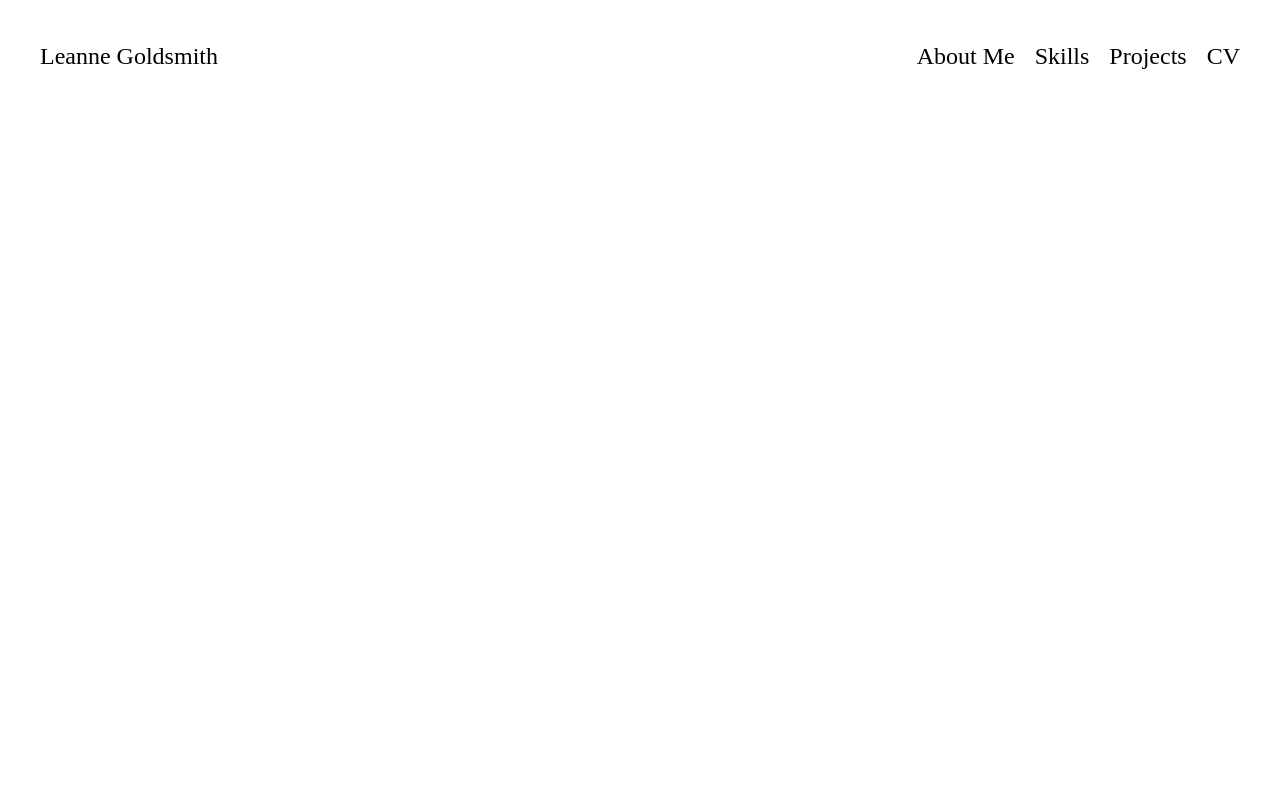
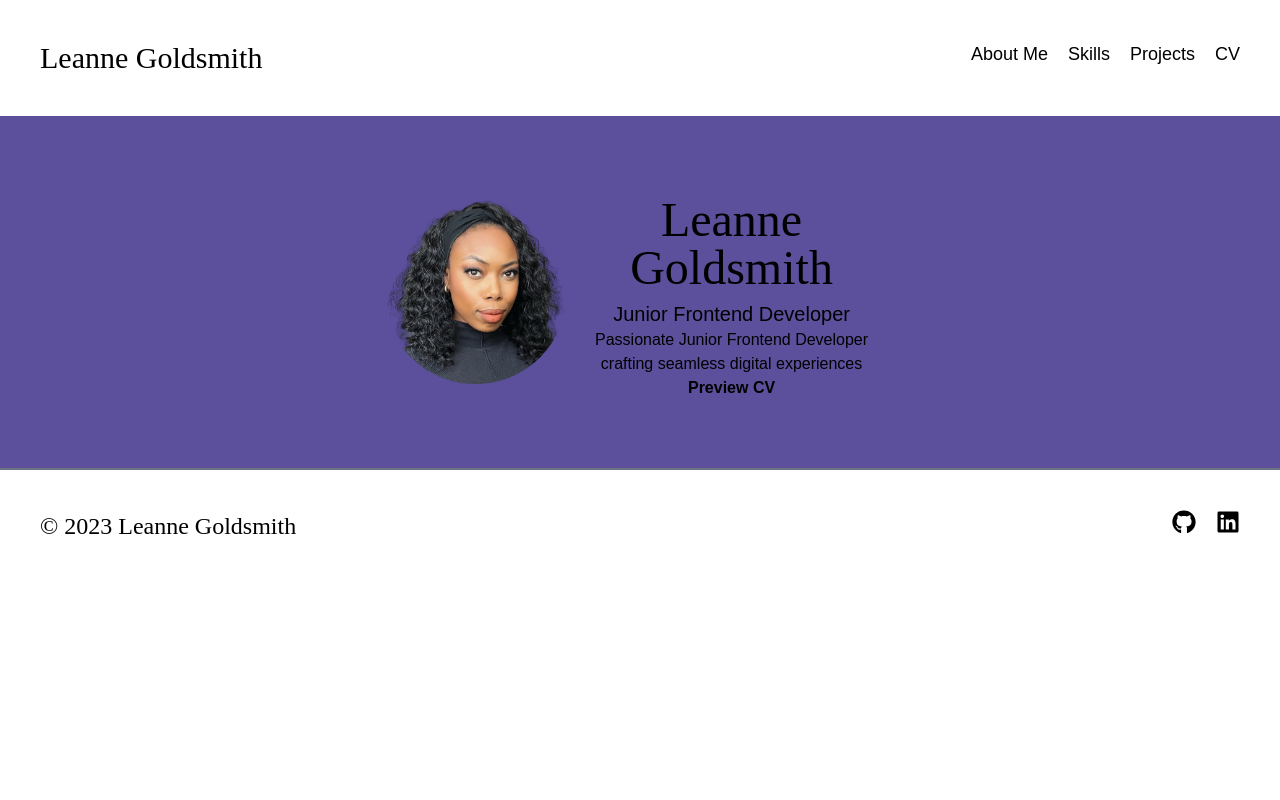
Before and after one commit to LeanneCodes/portfolio-frontend, a Next.js app: page / in a window 1280 px wide. Shown: the top 800 px of the page. Built offline with nearby package versions, Linux system fonts and the light colour scheme.

Commit message:
add hero section

```diff
--- a/app/page.js
+++ b/app/page.js
@@ -1,9 +1,10 @@
 // import Image from 'next/image'
+import Hero from "@/components/Hero"
 
 export default function Home() {
   return (
-    <main className="flex min-h-screen flex-col items-center justify-between p-24">
-
+    <main>
+      <Hero />
     </main>
   )
 }
--- /dev/null
+++ b/components/Hero.jsx
@@ -0,0 +1,28 @@
+import React from 'react'
+import Image from 'next/image'
+import Link from 'next/link'
+
+const Hero = () => {
+  return (
+    <div className='flex flex-col md:flex-row justify-around items-center py-20 px-96 bg-purple font-body'>
+        <div>
+            <Image
+                src="/portfolio-photo.png"
+                alt="Portfolio Image"
+                width={300}
+                height={300}
+            />
+        </div>
+        <div className='flex flex-col justify-around text-center h-48'>
+            <div>
+                <h1 className='text-5xl font-heading'>Leanne Goldsmith</h1>
+                <h3 className='text-xl mt-2'>Junior Frontend Developer</h3>
+            </div>
+            <p>Passionate Junior Frontend Developer crafting seamless digital experiences</p>
+            <Link href="https://docs.google.com/document/d/1Nt3uCrIML4-v-uIG6yciaNUGDrvdKN2kt5WZR9tNfLA/edit#heading=h.x8fm1uorkbaw" target='_blank' className='font-semibold hover:text-pink'>Preview CV</Link>
+        </div>
+    </div>
+  )
+}
+
+export default Hero
--- a/components/Navbar.jsx
+++ b/components/Navbar.jsx
@@ -1,16 +1,17 @@
 import React from 'react'
+import Link from 'next/link'
 
 const Navbar = () => {
   return (
-    <nav className='flex flex-col md:flex-row md:text-2xl justify-between p-10 font-heading'>
+    <nav className='flex flex-col md:flex-row justify-between p-10 font-body'>
         <div>
-            <a href="#home">Leanne Goldsmith</a>
+            <a href="#home" className='font-heading text-3xl'>Leanne Goldsmith</a>
         </div>
-        <div className='flex flex-col space-y-2 md:flex-row md:space-x-5 md:space-y-0'>
+        <div className='flex flex-col space-y-2 md:flex-row md:space-x-5 md:space-y-0 text-lg'>
             <a href="#about" className='hover:text-pink'>About Me</a>
             <a href="#skills" className='hover:text-pink'>Skills</a>
             <a href="#projects" className='hover:text-pink'>Projects</a>
-            <a href="https://docs.google.com/document/d/1Nt3uCrIML4-v-uIG6yciaNUGDrvdKN2kt5WZR9tNfLA/edit#heading=h.x8fm1uorkbaw" target='_blank' className='hover:text-pink'>CV</a>
+            <Link href="https://docs.google.com/document/d/1Nt3uCrIML4-v-uIG6yciaNUGDrvdKN2kt5WZR9tNfLA/edit#heading=h.x8fm1uorkbaw" target='_blank' className='hover:text-pink'>CV</Link>
         </div>
     </nav>
   )
```
Also changed, not shown: public/portfolio-photo.png (added).
